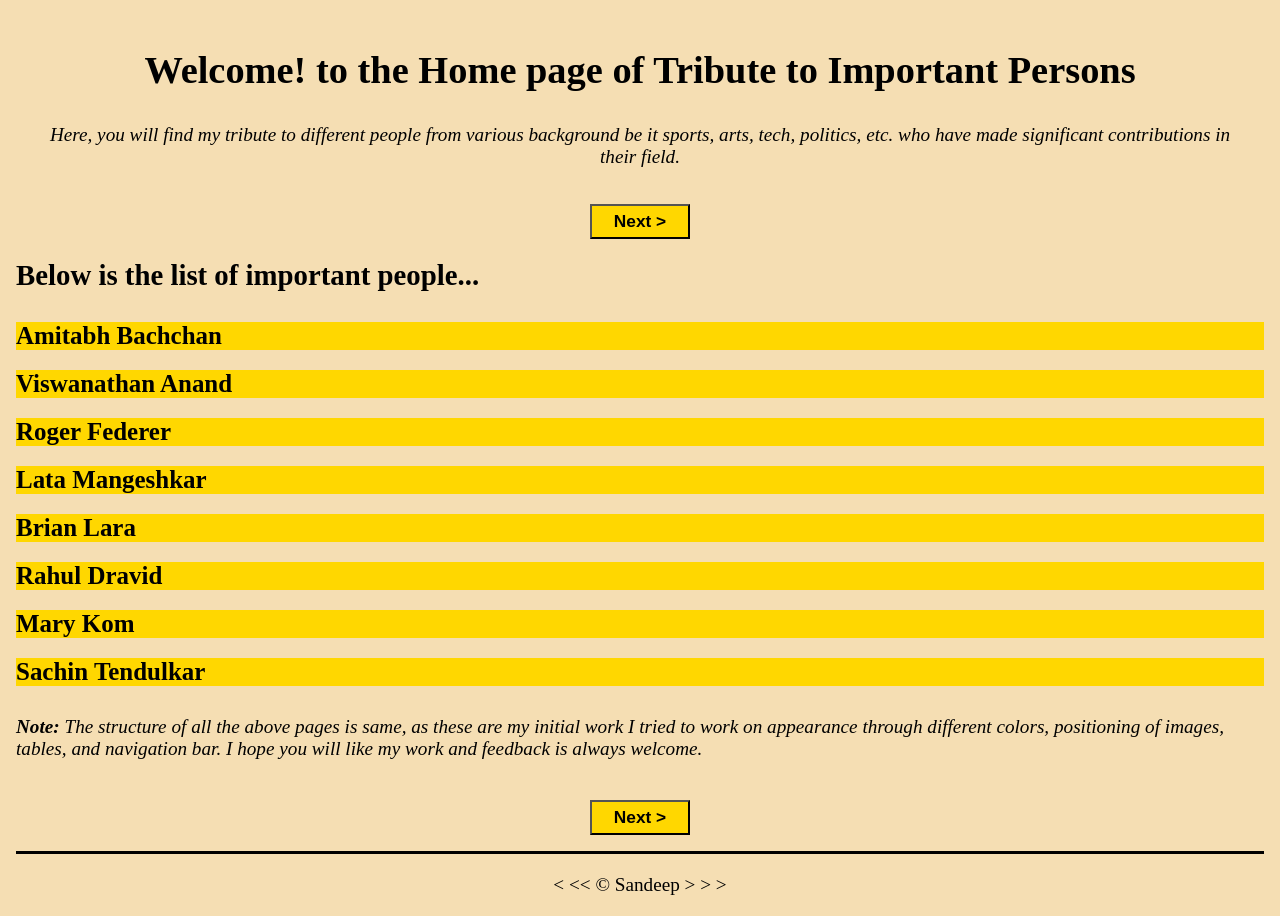
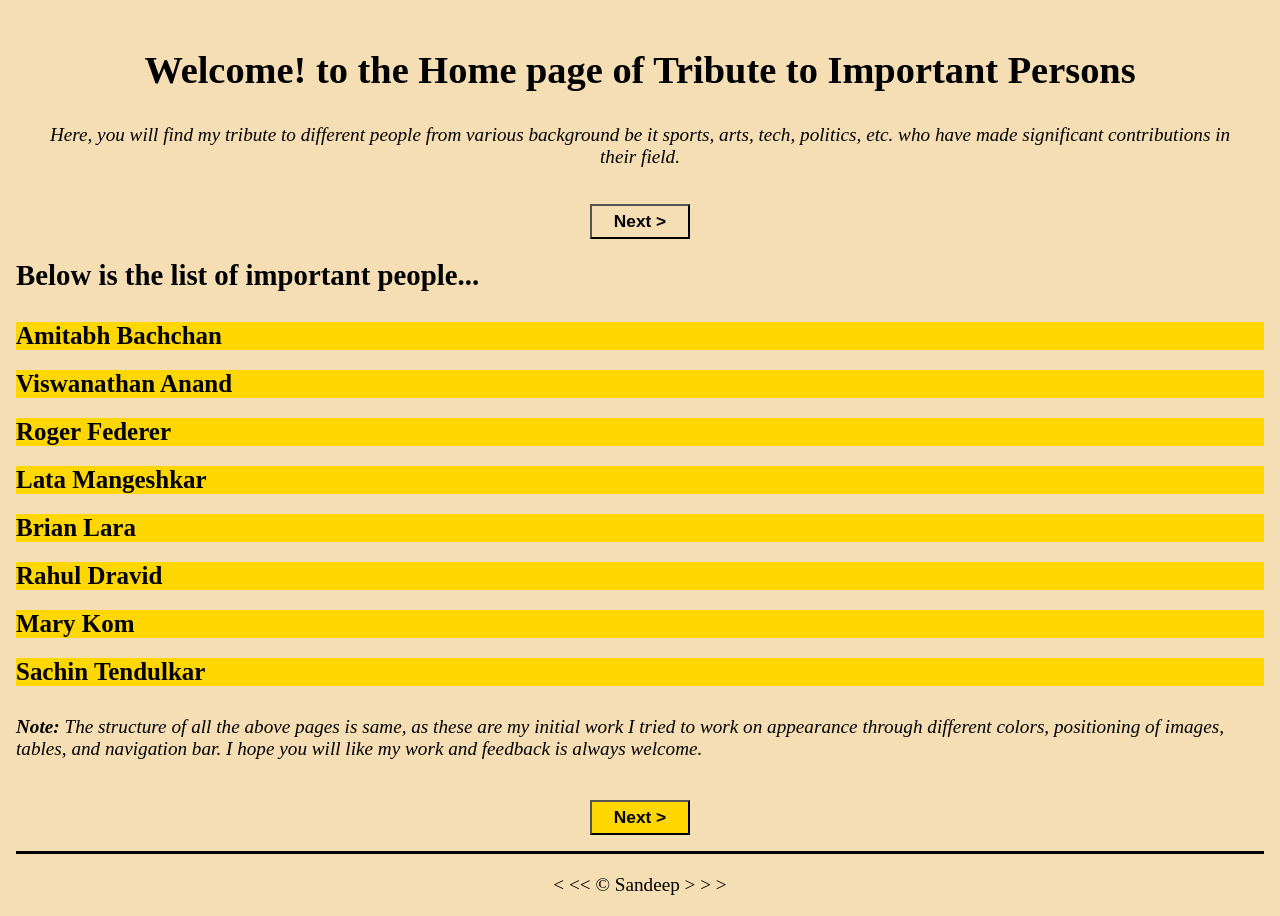
Before and after one commit to sandeep1194ra/tribute, a plain HTML site: page index.html in a window 1280 px wide. In both pictures the pointer is over the button 640 px from the left and 221 px from the top of the page. Drawn offline with Linux system fonts and the light colour scheme; a script that the page names is missing.

Commit message:
Update styles.css

```diff
--- a/styles.css
+++ b/styles.css
@@ -51,6 +51,10 @@ font-size: 90%;
 font-weight: 800;
 background-color: gold;
 text-align: center;
+}
+
+button:hover {
+background-color: wheat;
 }
 
 #top-previous, #btm-previous {
```
